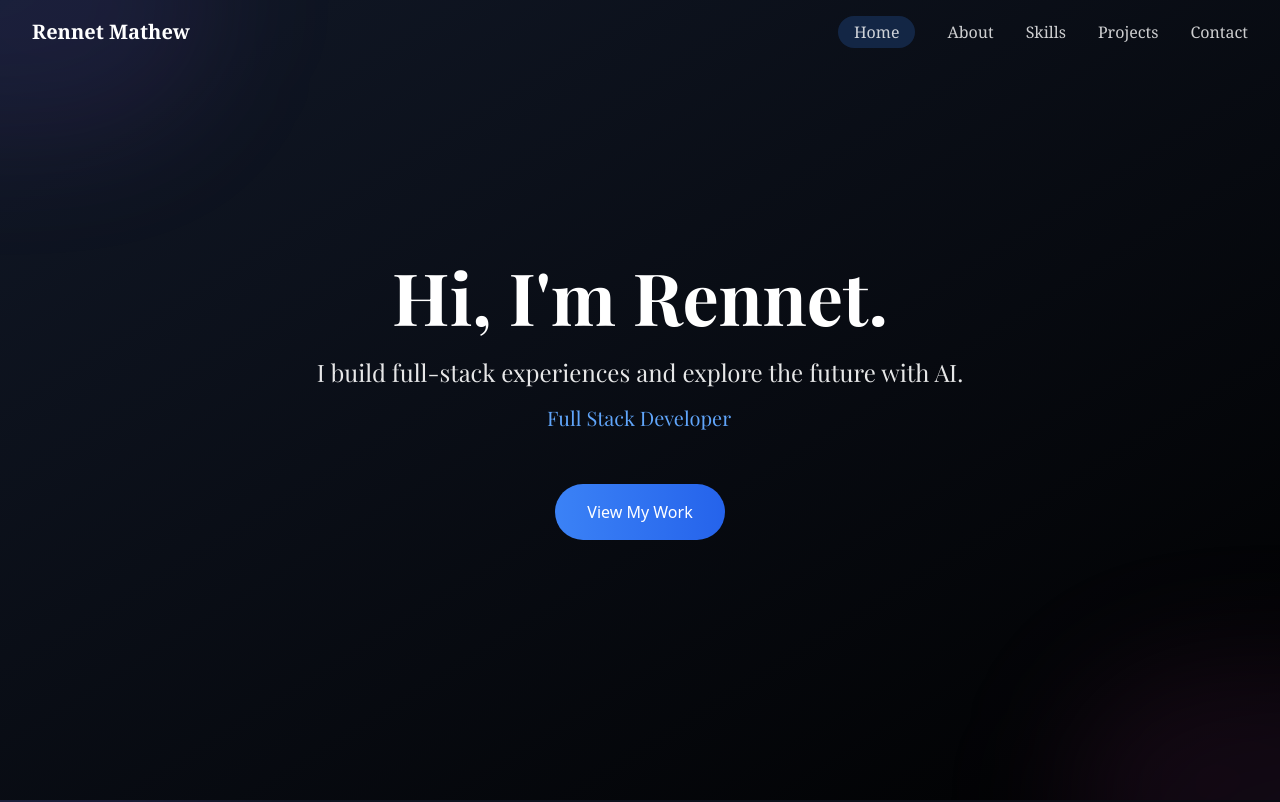
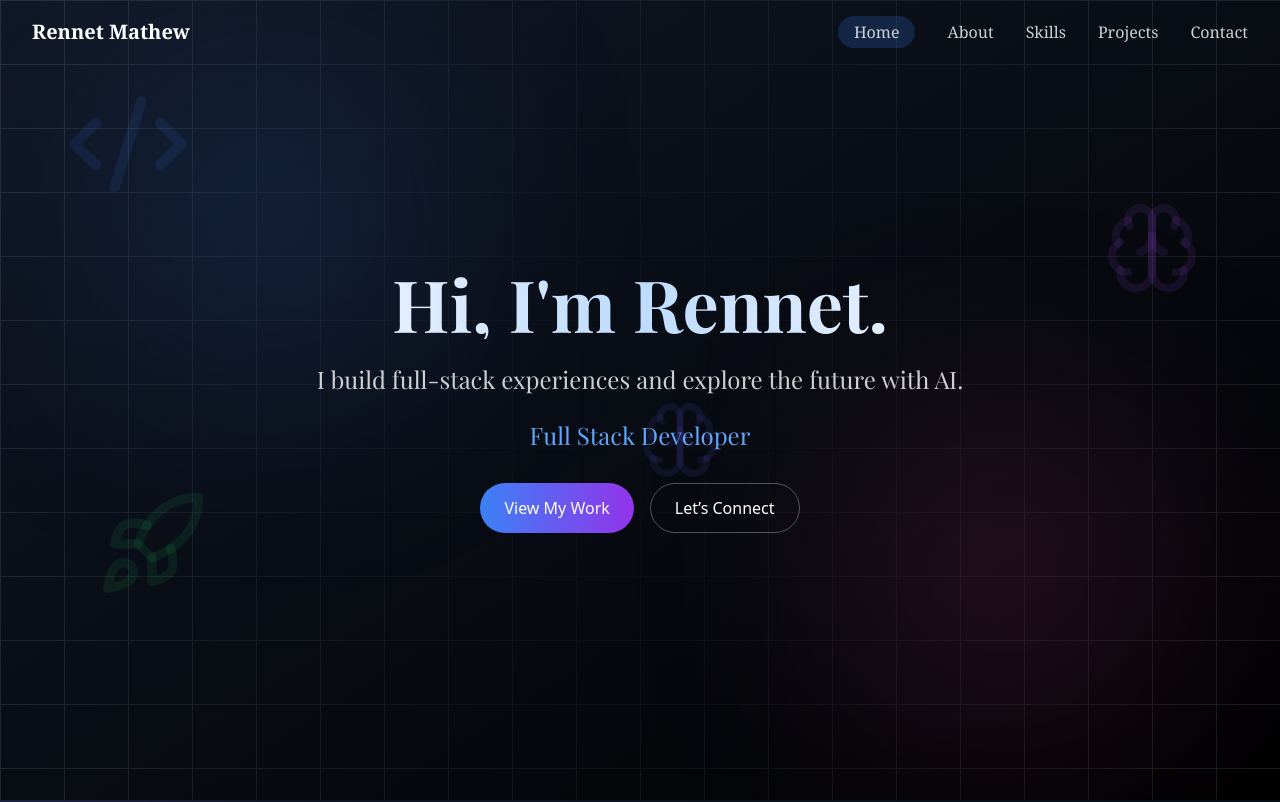
Before and after one commit to Rennetmathew/Portfolio, a React (Vite) app: page / in a window 1280 px wide. Shown: the top 802 px of the page. Built offline with nearby package versions, Linux system fonts and the light colour scheme.

Commit message:
Updated homepage component

```diff
--- a/src/components/Home.tsx
+++ b/src/components/Home.tsx
@@ -1,12 +1,10 @@
 import React, { useState, useEffect } from 'react';
 import useScrollAnimation from '../hooks/useScrollAnimation';
+import { Code2, Brain, Rocket } from 'lucide-react';
 
 const Home: React.FC = () => {
   const [displayedRole, setDisplayedRole] = useState(0);
-  const roles = [
-    'Full Stack Developer',
-    'AI Enthusiast'
-  ];
+  const roles = ['Full Stack Developer', 'AI Enthusiast'];
 
   useScrollAnimation();
 
@@ -14,35 +12,67 @@ const Home: React.FC = () => {
     const interval = setInterval(() => {
       setDisplayedRole((prev) => (prev + 1) % roles.length);
     }, 3000);
-
     return () => clearInterval(interval);
   }, []);
 
   return (
     <section className="min-h-screen bg-gradient-to-br from-gray-900 to-black relative overflow-hidden flex items-center">
-      {/* Decorative elements */}
-      <div className="absolute top-0 left-0 w-1/3 h-1/3 bg-gradient-to-br from-blue-500/10 to-purple-500/10 rounded-full blur-3xl -translate-x-1/2 -translate-y-1/2"></div>
-      <div className="absolute bottom-0 right-0 w-1/3 h-1/3 bg-gradient-to-tl from-indigo-500/10 to-pink-500/10 rounded-full blur-3xl translate-x-1/2 translate-y-1/2"></div>
 
-      <div className="container mx-auto px-4 sm:px-6 lg:px-8 relative z-10">
-        <div className="max-w-4xl mx-auto text-center">
-          <div className="animate-on-scroll opacity-0 transition-all duration-1000 translate-y-8">
-            <h1 className="text-7xl font-bold mb-6 font-['Playfair_Display'] text-white">
+      {/* Decorative Background Elements */}
+      <div className="absolute inset-0 pointer-events-none z-0">
+        {/* Grid Lines */}
+        <div
+          className="absolute inset-0 opacity-10"
+          style={{
+            backgroundImage:
+              'linear-gradient(to right, #fff 1px, transparent 1px), linear-gradient(to bottom, #fff 1px, transparent 1px)',
+            backgroundSize: '4rem 4rem',
+            maskImage: 'radial-gradient(circle at center, transparent 0%, black 100%)',
+          }}
+        />
+        {/* Floating Icons */}
+        <Code2 className="absolute w-32 h-32 text-blue-500/10 top-20 left-16 animate-float" />
+        <Brain className="absolute w-24 h-24 text-purple-500/10 top-1/4 right-20 animate-float delay-200" />
+        <Rocket className="absolute w-28 h-28 text-green-500/10 bottom-1/4 left-24 animate-float delay-400" />
+        <Brain className="absolute w-20 h-20 text-indigo-500/10 top-1/2 left-1/2 animate-float delay-700" />
+      </div>
+
+      {/* Glowing Orbs */}
+      <div className="absolute w-72 h-72 bg-blue-500/20 rounded-full blur-[120px] top-[10%] left-[10%]" />
+      <div className="absolute w-72 h-72 bg-pink-500/20 rounded-full blur-[120px] bottom-[10%] right-[10%]" />
+
+      {/* Main Content */}
+      <div className="container mx-auto px-6 z-10 relative">
+        <div className="max-w-4xl mx-auto text-center space-y-6 animate-on-scroll opacity-0 transition-all duration-1000 translate-y-8">
+          <h1 className="text-5xl sm:text-6xl md:text-7xl font-bold font-['Playfair_Display'] bg-gradient-to-r from-white via-blue-200 to-white bg-clip-text text-transparent animate-gradient">
             Hi, I'm Rennet.
           </h1>
-            <p className="text-2xl text-white/90 mb-4 font-['Playfair_Display']">
+
+          <p className="text-xl sm:text-2xl text-white/80 font-['Playfair_Display'] max-w-2xl mx-auto">
             I build full-stack experiences and explore the future with AI.
           </p>
-            <div className="h-12 mb-8">
-              <p className="text-xl text-blue-400 font-['Playfair_Display'] typing-effect">
+
+          <div className="h-10">
+            <p className="text-lg sm:text-2xl text-blue-400 font-['Playfair_Display'] transition-all duration-500 ease-in-out">
               {roles[displayedRole]}
             </p>
           </div>
+
+          {/* CTA Buttons */}
+          <div className="flex justify-center gap-4 flex-wrap mt-6">
             <a
               href="#projects"
-              className="inline-block px-8 py-4 bg-gradient-to-r from-blue-500 to-blue-600 text-white font-medium rounded-full hover:bg-blue-600 transition-all duration-300 transform hover:-translate-y-1 hover:shadow-lg hover:shadow-blue-500/25"
+              className="group relative inline-flex items-center px-6 py-3 bg-gradient-to-r from-blue-500 to-purple-600 text-white rounded-full transition-transform hover:-translate-y-1"
             >
-              View My Work
+              <span className="relative z-10">View My Work</span>
+              <div className="absolute inset-0 z-0 scale-x-0 group-hover:scale-x-100 transition-transform duration-300 origin-left bg-gradient-to-r from-purple-600 to-pink-600 rounded-full"></div>
+            </a>
+
+            <a
+              href="#contact"
+              className="inline-flex items-center px-6 py-3 border border-white/30 text-white rounded-full hover:border-white/60 transition hover:-translate-y-1"
+            >
+              Let’s Connect
             </a>
           </div>
         </div>
```
Lines whose indentation alone changed are shown as unchanged.
